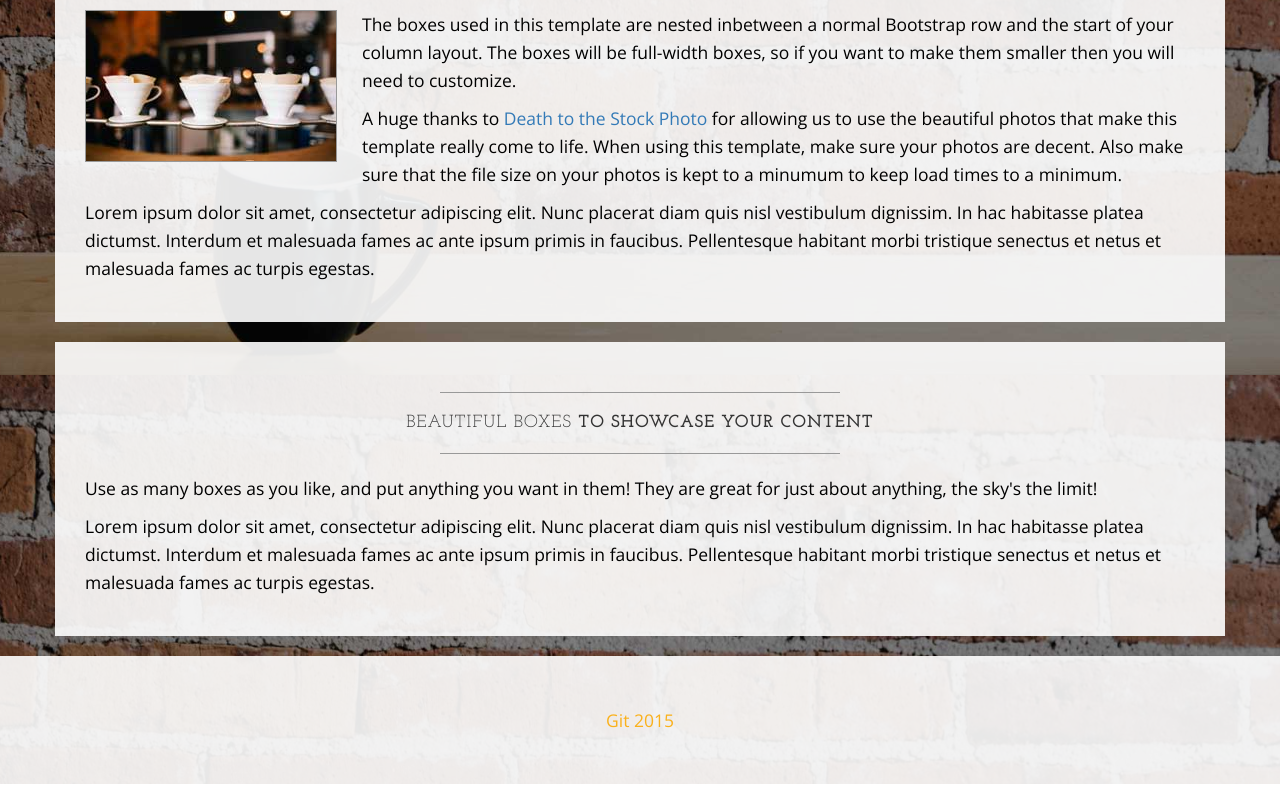
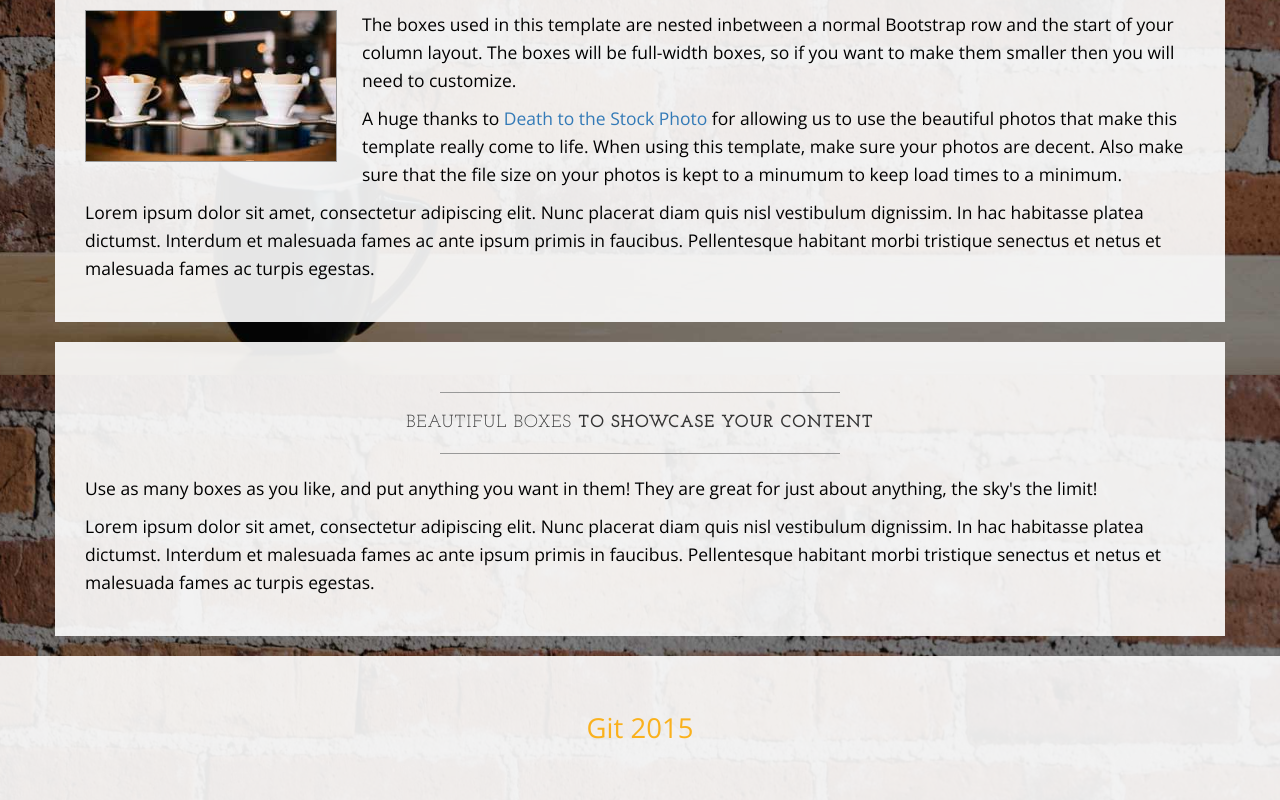
Before and after one commit to gpopowic/learnableGitCourse, a plain HTML site: page index.html in a window 1280 px wide. Shown: the part 1225-2025 px from the top of the page. Drawn offline with nearby package versions, Linux system fonts and the light colour scheme.

Commit message:
repaired

```diff
--- a/index.html
+++ b/index.html
@@ -156,7 +156,7 @@
     <footer>
         <div class="container">
             <div class="row">
-                <div class="col-lg-12 text-center":id="footertext">
+                <div class="col-lg-12 text-center" id="footertext">
                     <p style="color:#fab11c">Git 2015</p>
                 </div>
             </div>
```
